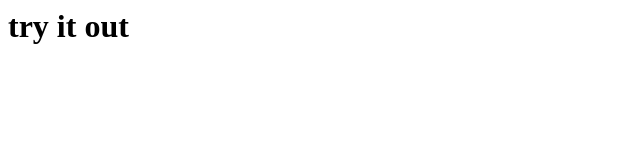
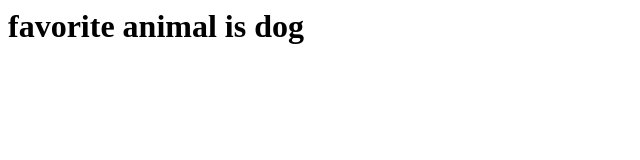
Before and after one commit to jiayc1/tryitinclass, a plain HTML site: page index.html in a window 1280 px wide. Shown: the whole page, without its empty margins (0-640 px from the left). Drawn offline with Linux system fonts and the light colour scheme.

Commit message:
Update index.html
add favorite animal

```diff
--- a/index.html
+++ b/index.html
@@ -1,7 +1,7 @@
 <html>
 <body>
 
-<h1> try it out </h1>
+<h1> favorite animal is dog </h1>
 
 </body>
 
```
